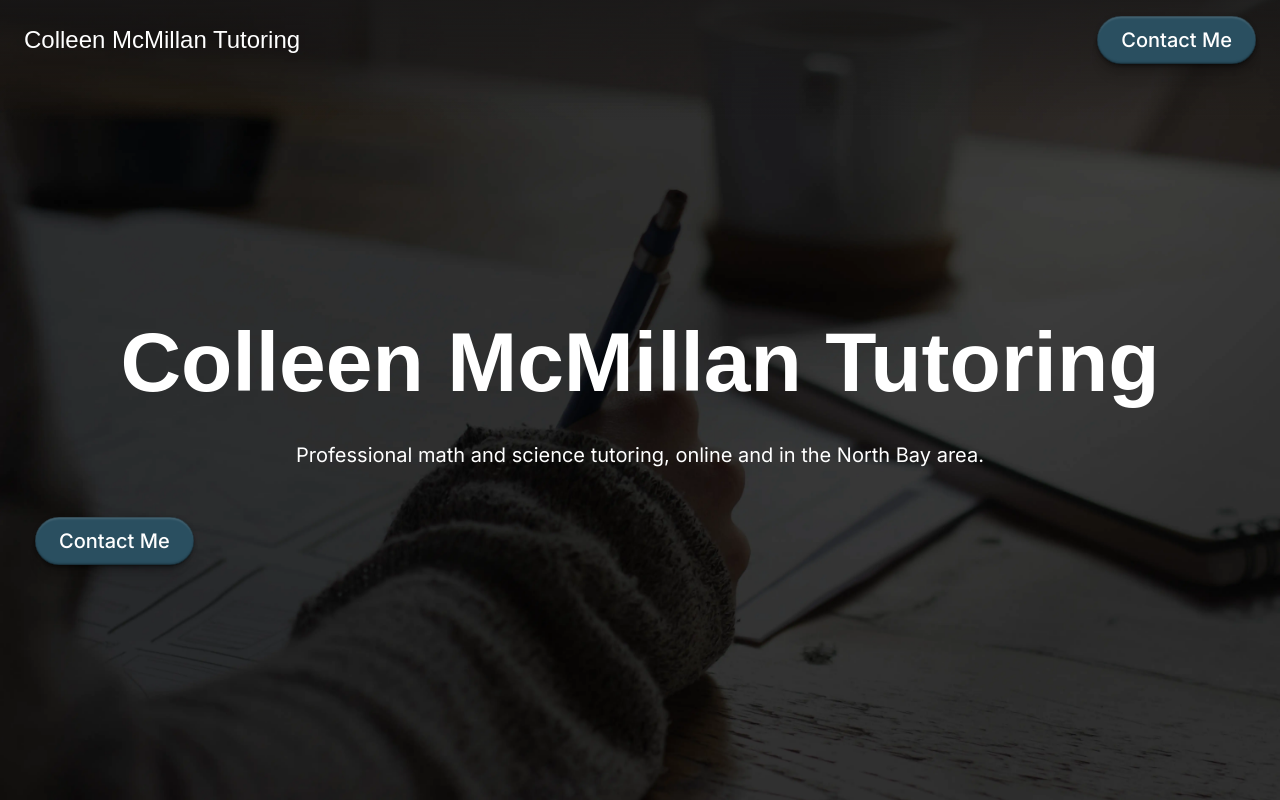
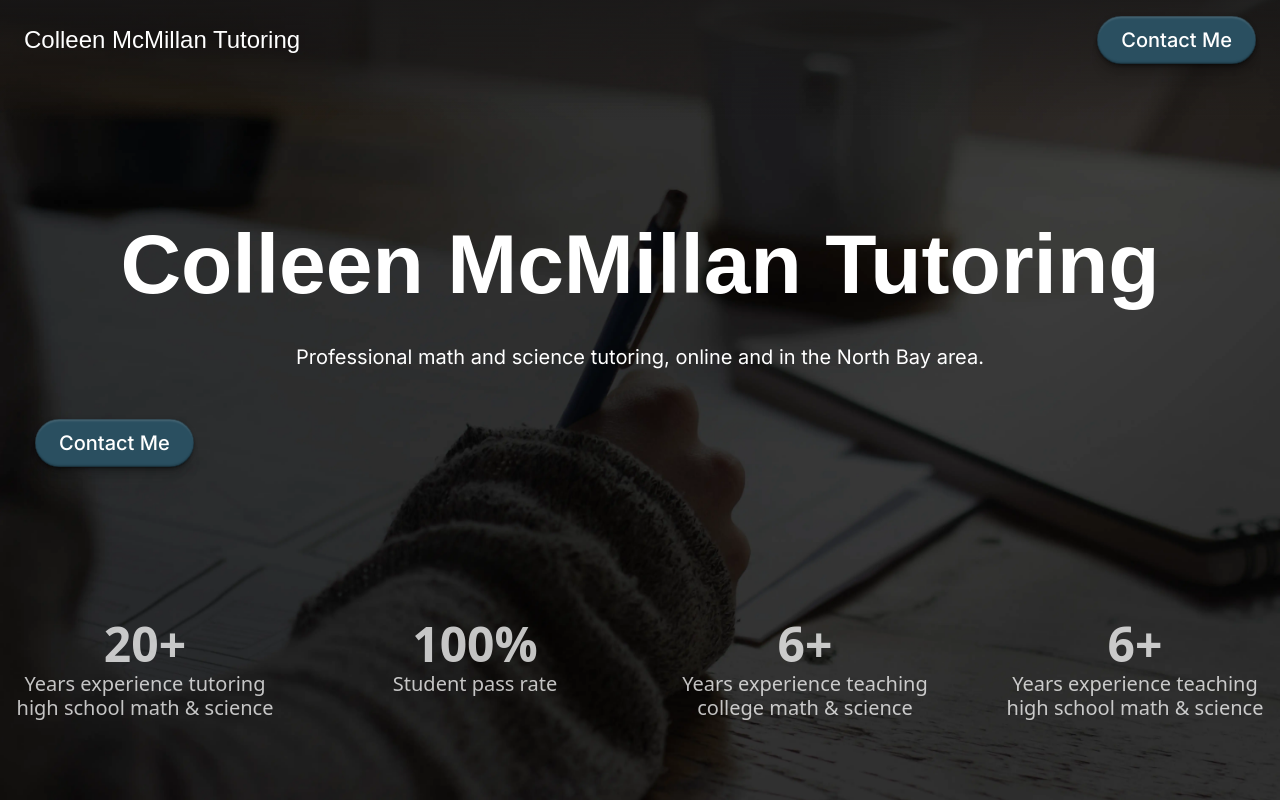
Before and after one commit to AMoore202/cmtutoring, a Next.js app: page / in a window 1280 px wide. Shown: the top 800 px of the page. Built offline with nearby package versions, Linux system fonts and the light colour scheme; a web font is replaced by a local one.

Commit message:
Added in highlight values

```diff
--- a/src/app/page.tsx
+++ b/src/app/page.tsx
@@ -51,7 +51,7 @@ export default function Home() {
         <ContactButton />
       </div>
       <div
-        className="w-full flex items-center justify-center h-screen bg-cover bg-center bg-no-repeat relative pb-8"
+        className="w-full flex flex-col items-center justify-center h-screen bg-cover bg-center bg-no-repeat relative pb-8"
         style={{ backgroundImage: "url('/heroimage_cropped.webp')" }}
       >
         <div className="w-[1210px] mx-5 flex flex-col items-center justify-center h-full pt-32 gap-4">
@@ -64,6 +64,36 @@ export default function Home() {
           </p>
           <div className="w-full flex items-baseline py-5 md:py-8 2xl:py-9">
             <ContactButton />
+          </div>
+        </div>
+        <div className="flex items-start py-12 gap-10">
+          <div className="flex flex-col items-center w-full gap-1">
+            <p className="text-white/75 text-sans text-5xl font-bold">20+</p>
+            <p className="text-white/75 text-sans text-xl/6 font-medium text-center">
+              Years experience tutoring
+              <br />
+              high school math & science
+            </p>
+          </div>
+          <div className="flex flex-col items-center w-full gap-1">
+            <p className="text-white/75 text-sans text-5xl font-bold">100%</p>
+            <p className="text-white/75 text-sans text-xl/6 font-medium text-center">
+              Student pass rate
+            </p>
+          </div>
+          <div className="flex flex-col items-center w-full gap-1">
+            <p className="text-white/75 text-sans text-5xl font-bold">6+</p>
+            <p className="text-white/75 text-sans text-xl/6 font-medium text-center">
+              Years experience teaching
+              <br />
+              college math & science
+            </p>
+          </div>
+          <div className="flex flex-col items-center w-full gap-1">
+            <p className="text-white/75 text-sans text-5xl font-bold">6+</p>
+            <p className="text-white/75 text-sans text-xl/6 font-medium text-center">
+              Years experience teaching high school math & science
+            </p>
           </div>
         </div>
       </div>
```
